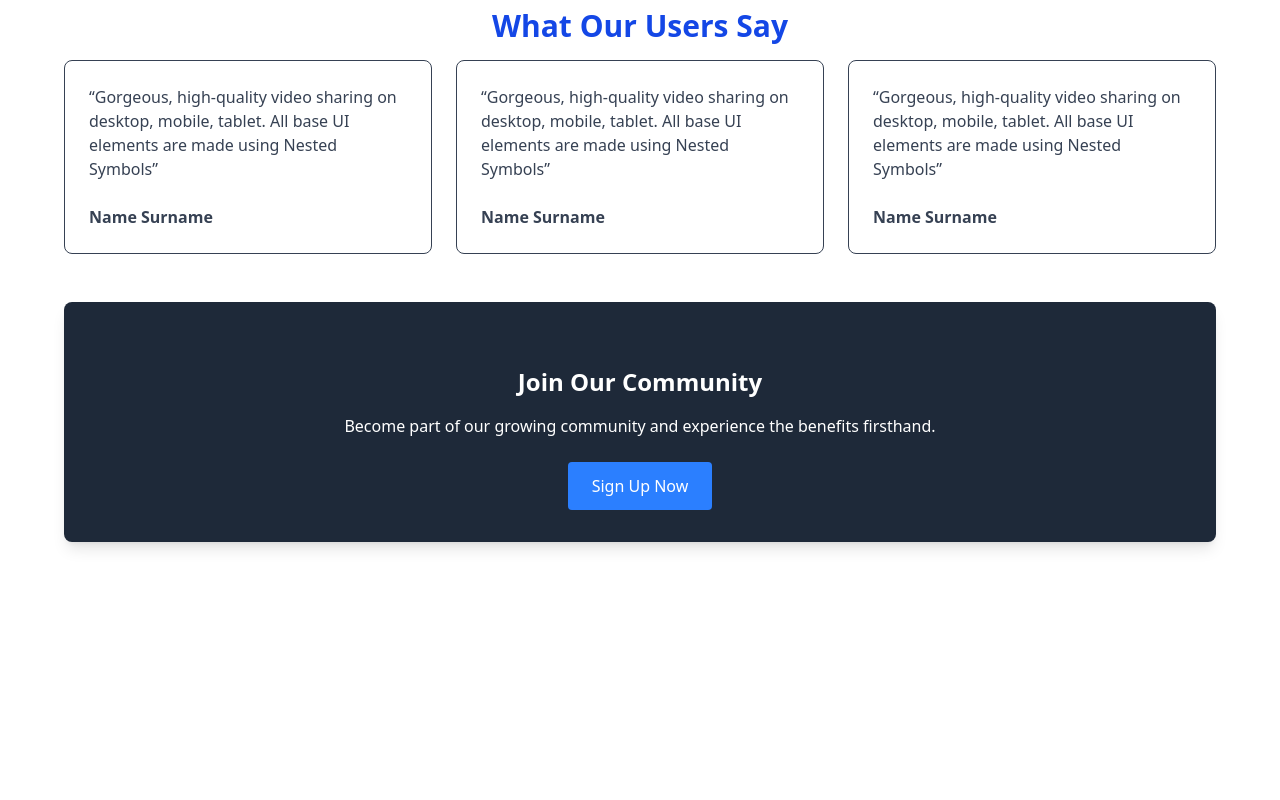
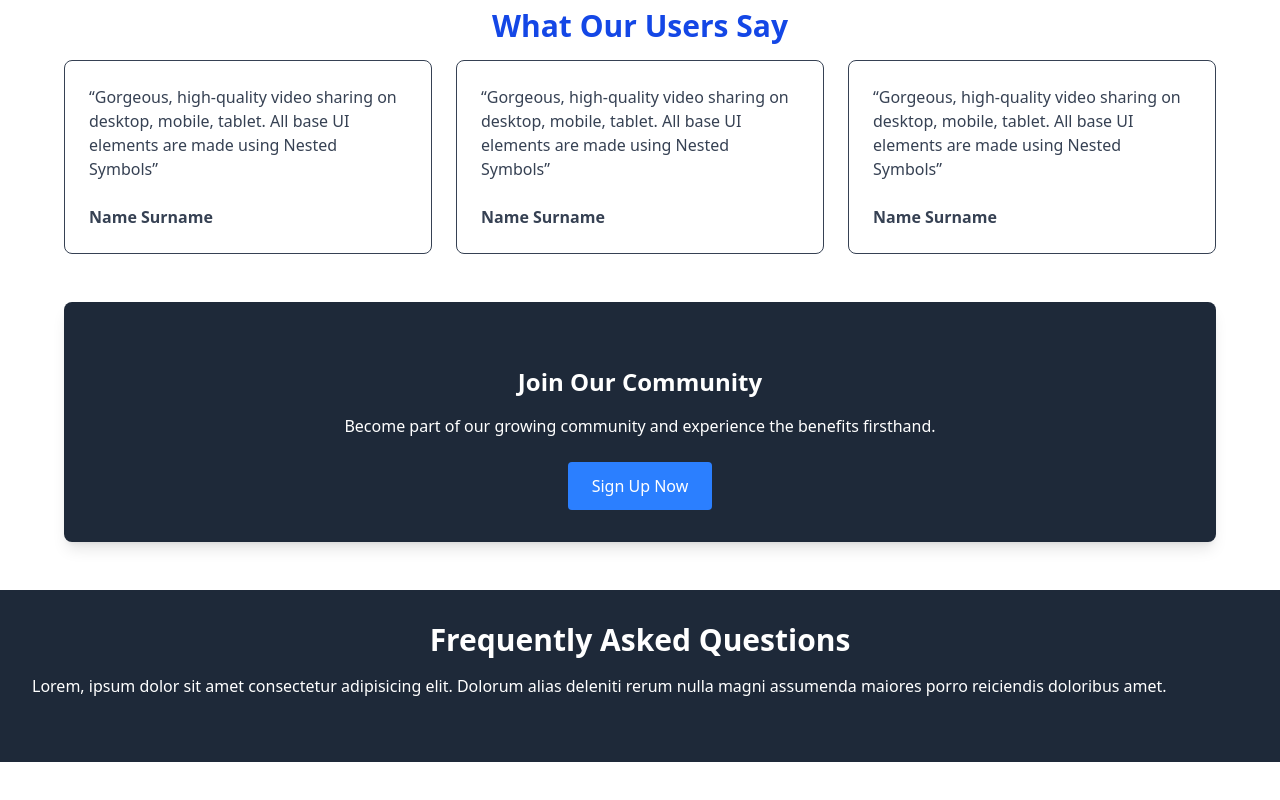
Before and after one commit to Captain-Carl-Larc/smart-mama-landing, a React (Vite) app: page / in a window 1280 px wide. Shown: the part 1629-2429 px from the top of the page. Before the commit the page ends 2219 px from the top, so only its background shows below. Built offline with nearby package versions, Linux system fonts and the light colour scheme.

Commit message:
made faqs

```diff
--- a/src/App.jsx
+++ b/src/App.jsx
@@ -5,6 +5,7 @@ import Features from './components/features'
 import './App.css'
 import Benefits from './components/benefits'
 import SocialProof from './components/socialProof'
+import Faqs from './components/faqs'
 
 function App() {
   return(
@@ -14,6 +15,7 @@ function App() {
       <Features />
       <Benefits />
       <SocialProof />
+      <Faqs />
     </>
   )
 }
--- /dev/null
+++ b/src/components/faqs.jsx
@@ -0,0 +1,63 @@
+function Faqs() {
+  const faqs = [
+    {
+      question: "How do I create an account?",
+      answer:
+        'Click the "Sign Up" button in the top right corner and follow the registration process.',
+    },
+    {
+      question: "I forgot my password. What should I do?",
+      answer:
+        'Click on "Forgot Password" on the login page and follow the instructions sent to your email.',
+    },
+    {
+      question: "How do I update my profile information?",
+      answer:
+        'Go to "My Account" settings and select "Edit Profile" to make changes.',
+    },{
+        question: "Can I change my username?",
+        answer:
+            'Yes, you can change your username in the "Account Settings" section.',
+        },
+        {
+        question: "How do I delete my account?",
+        answer:
+            'To delete your account, go to "Account Settings" and select "Delete Account". Please note that this action is irreversible.',
+    }
+  ];
+
+  return (
+    <section>
+      <div className="bg-gray-800 py-8 p-4 md:p-8">
+        <h2 className="text-center pb-2">
+          <span className="text-3xl font-bold text-white text-start py-4">
+            Frequently Asked Questions
+          </span>
+        </h2>
+        <p className="text-start text-white mb-8 mt-2">
+          Lorem, ipsum dolor sit amet consectetur adipisicing elit. Dolorum
+          alias deleniti rerum nulla magni assumenda maiores porro reiciendis
+          doloribus amet.
+        </p>
+      </div>
+      <div className="join join-vertical bg-base-100 w-screen max-w-4xl mx-auto my-8 p-4 md:p-8 flex justify-center">
+        {faqs.map((faq, idx) => (
+          <div
+            key={idx}
+            className="collapse collapse-arrow join-item border-base-300 border"
+          >
+            <input
+              type="radio"
+              name="my-accordion-4"
+              defaultChecked={idx === 0}
+            />
+            <div className="collapse-title font-semibold">{faq.question}</div>
+            <div className="collapse-content text-sm">{faq.answer}</div>
+          </div>
+        ))}
+      </div>
+    </section>
+  );
+}
+
+export default Faqs;
```
